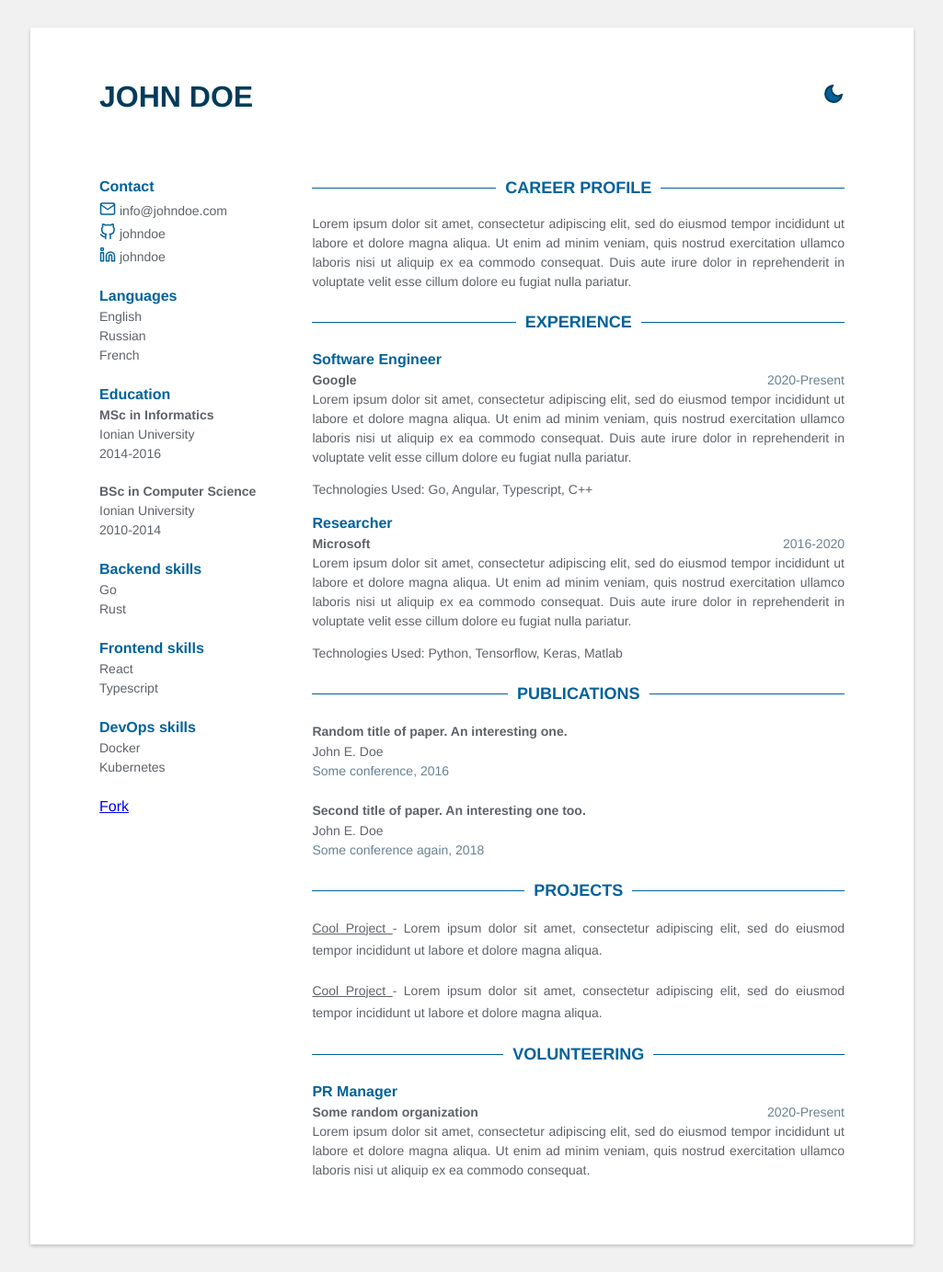
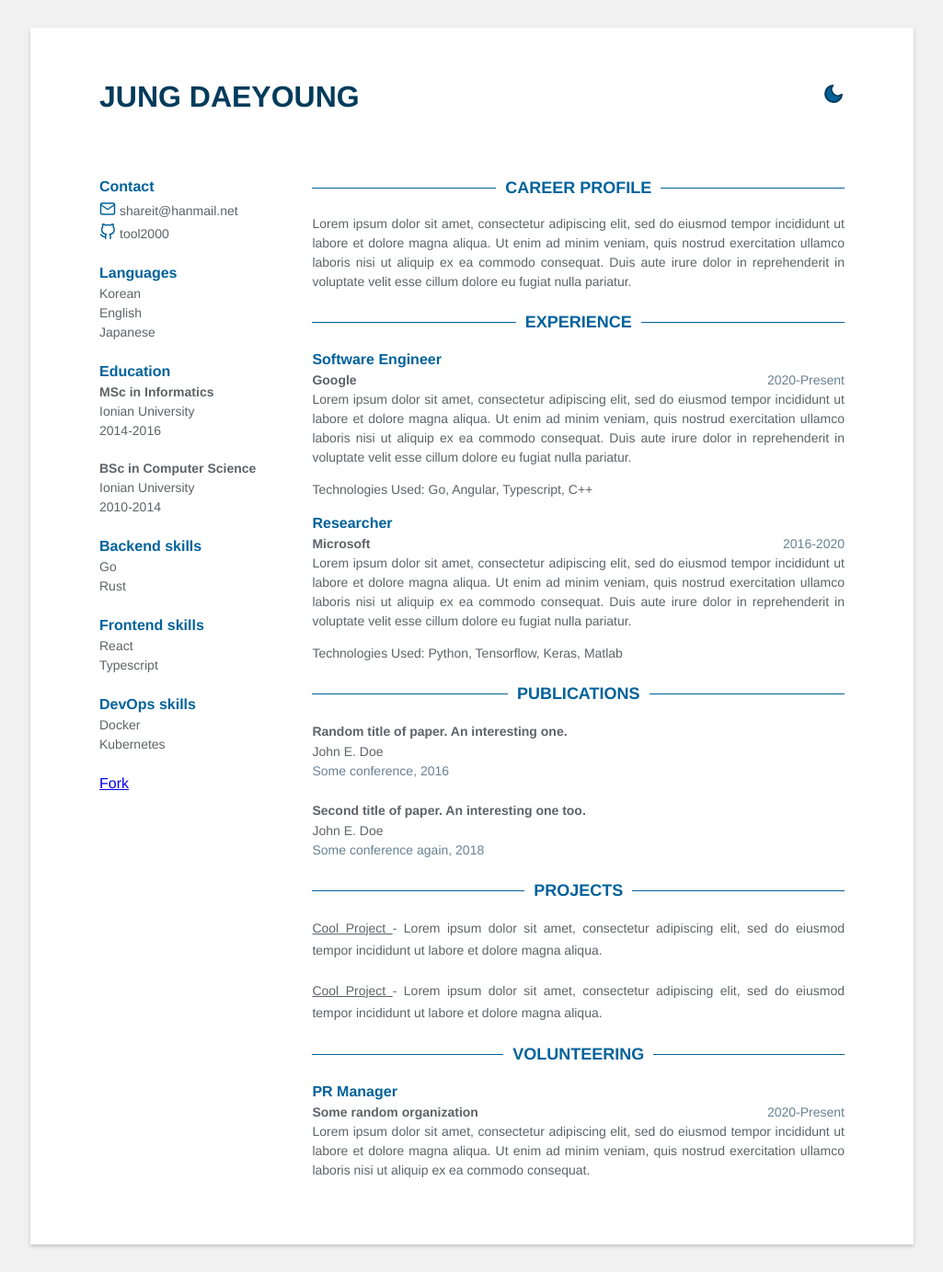
Before and after one commit to tool2000/tool2000.github.io, a Jekyll site: the page built from index.html, in a window 1280 px wide. Shown: the whole page at 92% size, without its empty margins (127-1152 px from the left). Built offline with Jekyll 4.4.1, drawn with Linux system fonts in a browser that asks for light colours.

Commit message:
change settings

```diff
--- a/_config.yml
+++ b/_config.yml
@@ -1,5 +1,5 @@
-title: CV | A jekyll template
-description:  A beautiful template for your CV.
+title: JDY's learning intelligence
+description:  Intelligence Curriculum Guide
 url: https://tool2000.github.io/
 baseurl: ''
 theme_skin: blue
--- a/_data/data.yml
+++ b/_data/data.yml
@@ -1,20 +1,20 @@
-name: John Doe
+name: Jung DaeYoung
 support_dark_mode: true
 fork: true
 
 # Sidebar
 contact:
-  email: info@johndoe.com
-  github: johndoe
-  linkedin: johndoe
+  email: shareit@hanmail.net
+  github: tool2000
+  linkedin:
   phone:
   gitlab:
   twitter:
 
 languages:
+  - idiom: Korean
   - idiom: English
-  - idiom: Russian
-  - idiom: French
+  - idiom: Japanese
 
 education:
   - degree: MSc in Informatics
```
